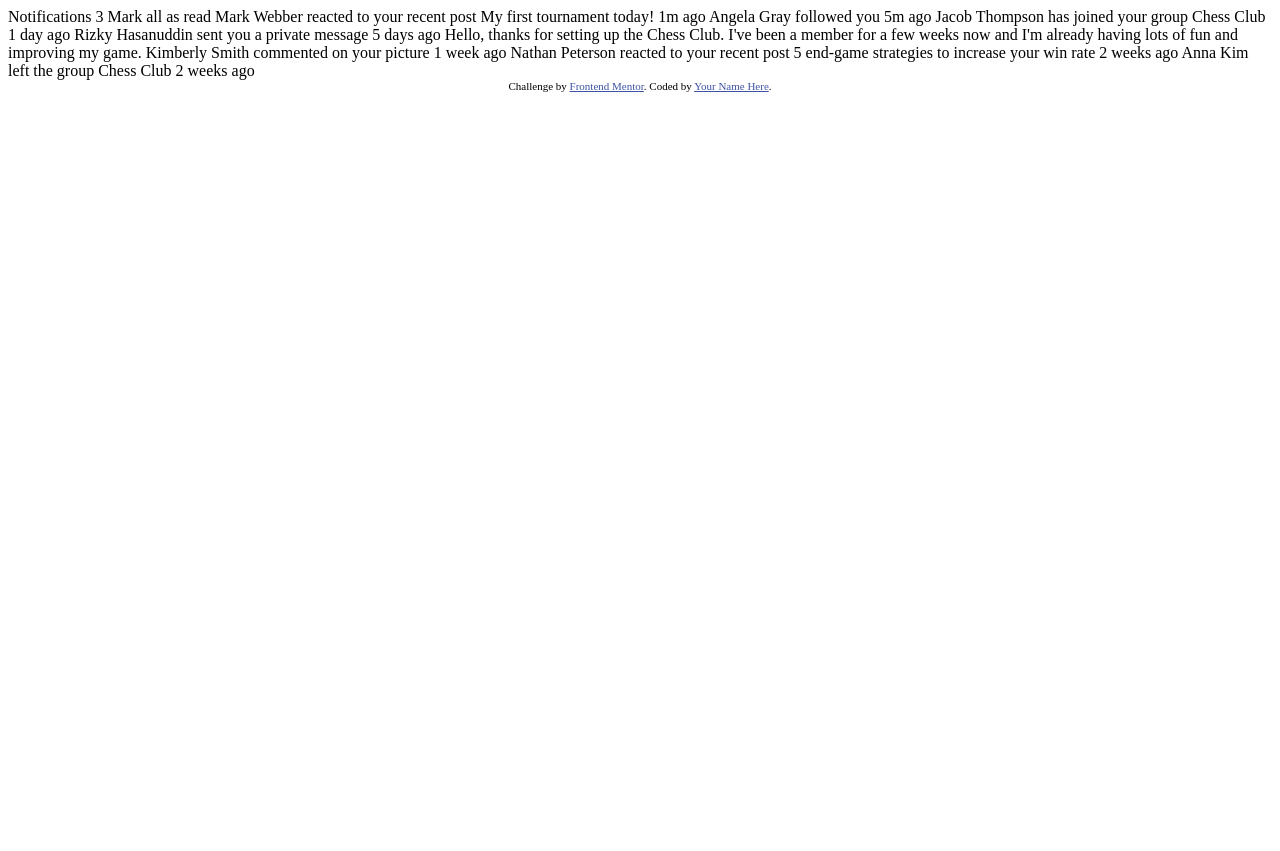
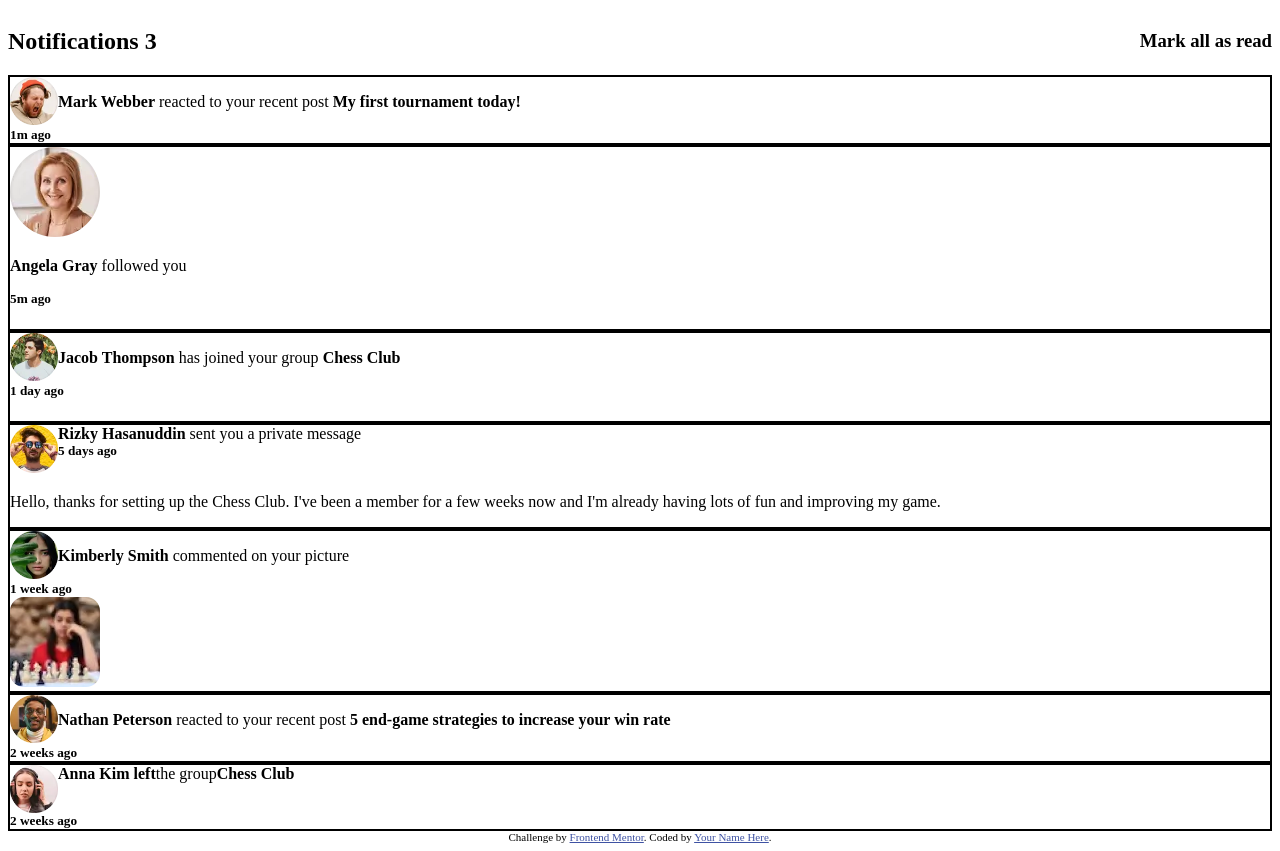
Before and after one commit to Govin-R/notification-fmentor, a plain HTML site: page index.html in a window 1280 px wide. Before the commit the page ends 800 px from the top, so only its background shows below. Drawn offline with Linux system fonts and the light colour scheme.

Commit message:
initial commit

```diff
--- a/index.html
+++ b/index.html
@@ -5,6 +5,7 @@
   <meta name="viewport" content="width=device-width, initial-scale=1.0"> <!-- displays site properly based on user's device -->
 
   <link rel="icon" type="image/png" sizes="32x32" href="./images/favicon-32x32.png">
+	<link rel="stylesheet" href="./styles.css">
 
   <title>Frontend Mentor | Notifications page</title>
 
@@ -15,33 +16,81 @@
   </style>
 </head>
 <body>
+	<main id="container">
+		<div id="top">
+			<h2>
+			Notifications 3</h2>
+			<h3>
+				Mark all as read</h3>
+		</div>
+	<section id="listed">
+		<div class="notification">
+			<section class="oneline">
+			<img src="./assets/images/avatar-mark-webber.webp" alt="mark_webber"/>
+			<p><b>Mark Webber</b> reacted to your recent post <b>My first tournament today!</b></p></section>
+			<h5 class="time">1m ago</h5>
+		</div>
 
-  Notifications 3
+	<div class="notification">
+		<section class="online">
+				<img src="./assets/images/avatar-angela-gray.webp" alt="Angela"/>
+				<p>	<b>Angela Gray</b> followed you</p>
+		</section>
+		<h5 class="time">5m ago<h5>
+	</div>
 
-  Mark all as read
+	<div class='notification'>
+		<section class="oneline">
+		<img src="./assets/images/avatar-jacob-thompson.webp" alt="jacob"/>
+		<p><b>Jacob Thompson</b> has joined your group <b>Chess Club</b></p></section>
+		<h5 class="time">1 day ago<h5>
+	</div>
 
-  Mark Webber reacted to your recent post My first tournament today!
-  1m ago
+	<div class="notification">
 
-  Angela Gray followed you
-  5m ago
+		<section class="oneline">
+			<a href="./assets/images/avatar-rizky-hasanuddin.webp"><img src="./assets/images/avatar-rizky-hasanuddin.webp" alt="rizky"/></a>
+			<p class="sub">
+			<section class="o1">
+			<section class="info">
+			<b>Rizky Hasanuddin</b> sent you a private message
+			</section>
+			<h5 class="time"> 5 days ago</h5></section>
+		</section>
 
-  Jacob Thompson has joined your group Chess Club
-  1 day ago
+	<section id='multiline'>
+	<p>
+  Hello, thanks for setting up the Chess Club. I've been a member for a few weeks now and
+	I'm already having lots of fun and improving my game.</p>
+	</section>
+	</div>
 
-  Rizky Hasanuddin sent you a private message
-  5 days ago
-  Hello, thanks for setting up the Chess Club. I've been a member for a few weeks now and
-  I'm already having lots of fun and improving my game.
+	<div class="notification">
+		<section class="oneline">
+			<img src="./assets/images/avatar-kimberly-smith.webp" alt="kimberly"/>
+		<p>
+		<b>Kimberly Smith</b> commented on your picture</p></section>
+			<h5 class="time">	1 week ago</h5>
+		<section class="multiImage">
+				<img src="./assets/images/image-chess.webp" alt="chess"/>
+		</section>
+	</div>
 
-  Kimberly Smith commented on your picture
-  1 week ago
+	<div class="notification">
+		<section class="oneline">
+		<img src="./assets/images/avatar-nathan-peterson.webp" alt="nathan"/>
+		<p><b>Nathan Peterson</b> reacted to your recent post <b>5 end-game strategies to increase your win rate</b></p></section>
+		<h5 class="time">2 weeks ago</h5>
+	</div>
 
-  Nathan Peterson reacted to your recent post 5 end-game strategies to increase your win rate
-  2 weeks ago
-
-  Anna Kim left the group Chess Club
-  2 weeks ago
+	<div class='notification'>
+		<section class="oneline">
+			<img src="./assets/images/avatar-anna-kim.webp" alt="anna"/>
+			<b>Anna Kim left</b> the group <b>Chess Club</b></section>
+		<h5 class="time">	2 weeks ago</h5>
+	</div>
+	</section>
+	</main>
 
   <div class="attribution">
     Challenge by <a href="https://www.frontendmentor.io?ref=challenge" target="_blank">Frontend Mentor</a>.
--- /dev/null
+++ b/styles.scss
@@ -0,0 +1,38 @@
+#container{
+	display:flex;
+	flex-direction:column;
+}
+#top{
+	display:flex;
+	flex-direction:row;
+	justify-content:space-between;
+	align-items:center;
+}
+
+#listed{
+	display:flex;
+	flex-direction:column;
+}
+
+.oneline{
+	display:flex;
+	flex-direction:row;
+
+
+	 img{
+		height:3rem;
+	}
+
+}
+
+.notification{
+	border:2px solid black;
+}
+
+.time{
+		padding:0;
+		margin:0;
+		border:0;
+		width:max-content;
+		display:block;
+}
```
Also changed, not shown: styles.css (added), 1 other file.
